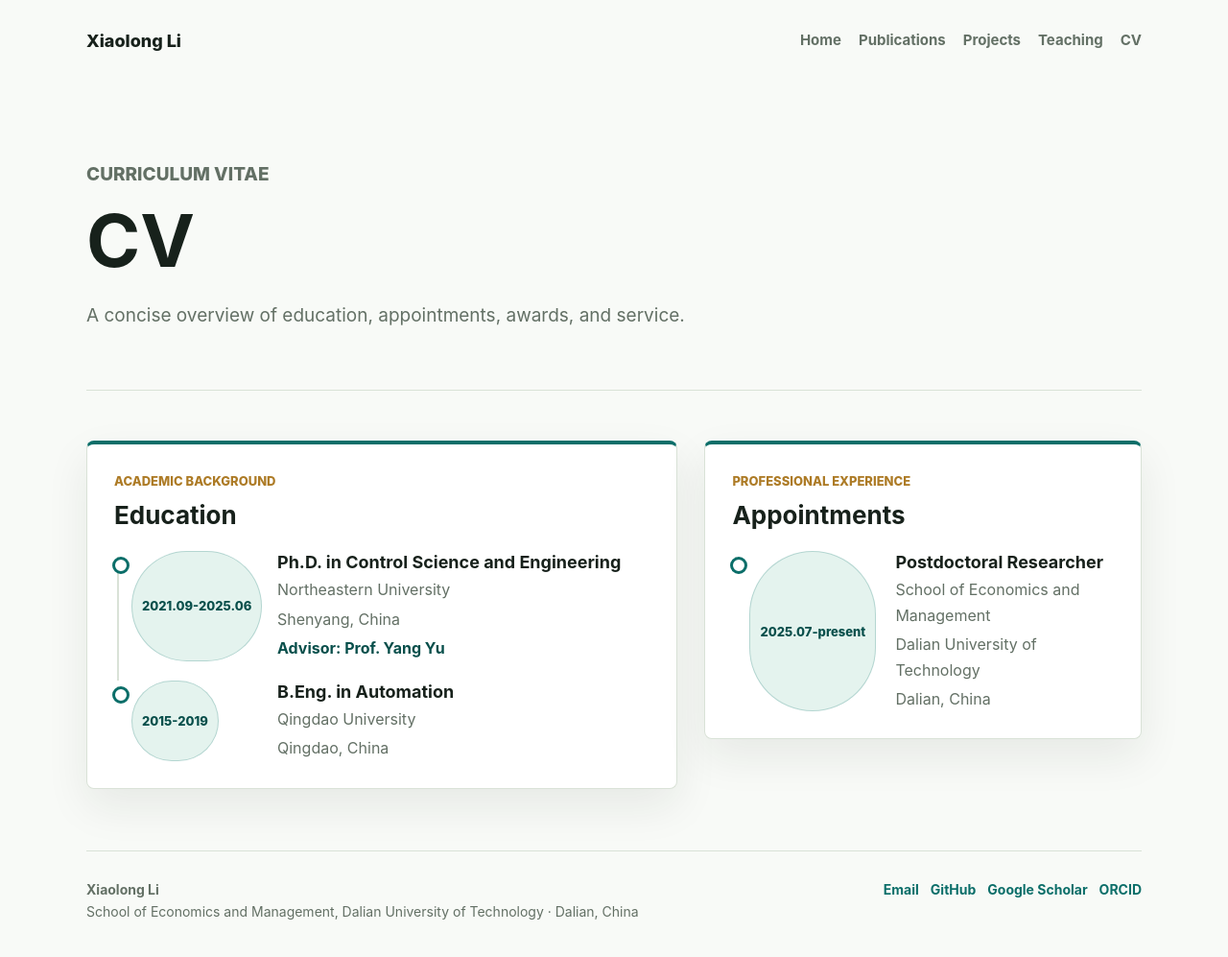
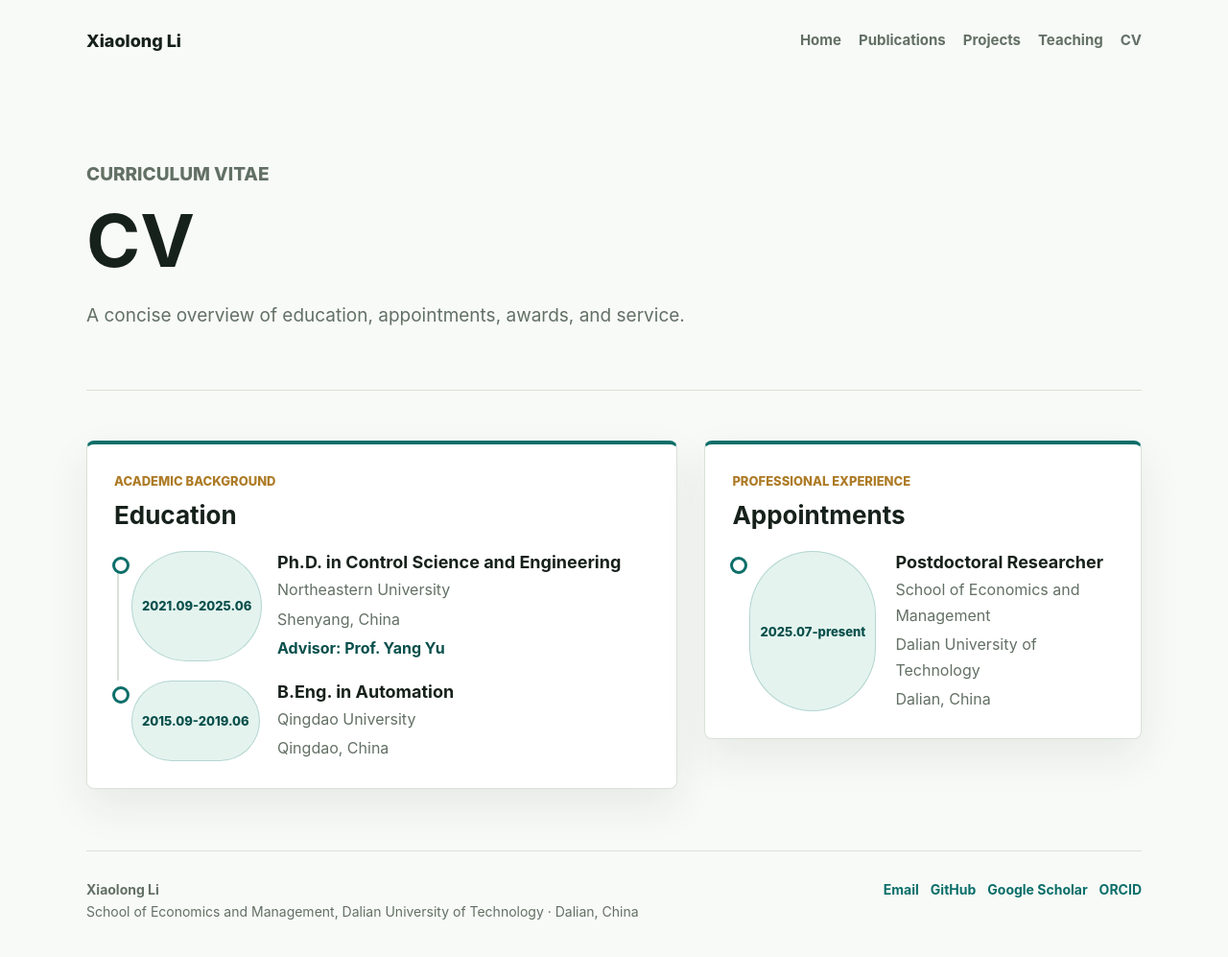
Before and after one commit to Luckydragon96/Luckydragon96.github.io, a Jekyll site: the page built from cv.md, in a window 1280 px wide. Shown: the whole page at 96% size. Built offline with Jekyll 4.4.1, drawn with Linux system fonts in a browser that asks for light colours.

Commit message:
Update undergraduate date range

```diff
--- a/cv.md
+++ b/cv.md
@@ -29,7 +29,7 @@ permalink: /cv/
       </div>
 
       <div class="cv-entry">
-        <div class="cv-date">2015-2019</div>
+        <div class="cv-date">2015.09-2019.06</div>
         <div class="cv-entry__body">
           <strong>B.Eng. in Automation</strong>
           <div class="cv-meta">Qingdao University</div>
```
